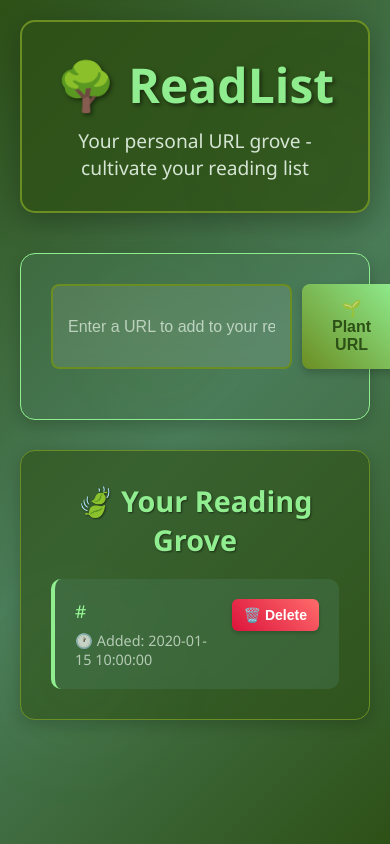
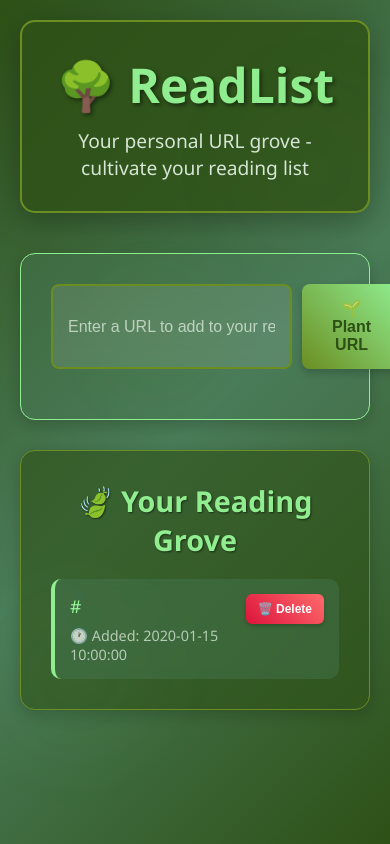
Before and after one commit to ridulfo/readlist, a FastAPI app: template templates/index.html in a window 390 px wide. Run offline with FastAPI, Linux system fonts and the light colour scheme; the template is opened without the code that fills it: most values are stand-ins (such as "Sample title", 1, 10 or a date in 2020).

Commit message:
make more mobile friendly

```diff
--- a/templates/index.html
+++ b/templates/index.html
@@ -124,25 +124,31 @@
 
         .url-item {
             background: rgba(74, 124, 89, 0.4);
-            padding: 20px;
+            padding: 15px;
             border-radius: 10px;
             border-left: 4px solid #90ee90;
             transition: all 0.3s ease;
             backdrop-filter: blur(5px);
             display: flex;
-            justify-content: space-between;
-            align-items: flex-start;
-            gap: 15px;
+            flex-direction: column;
+            gap: 12px;
         }
 
         .url-item:hover {
             background: rgba(74, 124, 89, 0.6);
-            transform: translateX(10px);
             box-shadow: 0 4px 12px rgba(0, 0, 0, 0.3);
         }
 
         .url-content {
             flex: 1;
+            min-width: 0;
+        }
+
+        .url-item-row {
+            display: flex;
+            justify-content: space-between;
+            align-items: flex-start;
+            gap: 10px;
         }
 
         .delete-btn {
@@ -152,17 +158,39 @@
             padding: 8px 12px;
             border-radius: 6px;
             cursor: pointer;
-            font-size: 14px;
+            font-size: 12px;
             font-weight: bold;
             transition: all 0.3s ease;
             box-shadow: 0 2px 4px rgba(0, 0, 0, 0.2);
             flex-shrink: 0;
+            white-space: nowrap;
         }
 
         .delete-btn:hover {
             background: linear-gradient(45deg, #ff6b6b, #ff8e8e);
             transform: translateY(-1px);
             box-shadow: 0 4px 8px rgba(0, 0, 0, 0.3);
+        }
+
+        @media (min-width: 768px) {
+            .url-item {
+                flex-direction: row;
+                align-items: flex-start;
+                padding: 20px;
+            }
+
+            .url-item:hover {
+                transform: translateX(10px);
+            }
+
+            .url-item-row {
+                flex-direction: column;
+                gap: 8px;
+            }
+
+            .delete-btn {
+                font-size: 14px;
+            }
         }
 
         .url-link {
@@ -258,6 +286,7 @@
                 <div class="url-list">
                     {% for url in urls %}
                         <div class="url-item">
+                            <div class="url-item-row">
                                 <div class="url-content">
                                     <a href="{{ url.url }}" target="_blank" class="url-link">{{ url.url }}</a>
                                     <div class="url-date">🕐 Added: {{ url.created_at }}</div>
@@ -266,6 +295,7 @@
                                     <input type="hidden" name="url_id" value="{{ url.id }}">
                                     <button type="submit" class="delete-btn" onclick="return confirm('Are you sure you want to delete this URL?')">🗑️ Delete</button>
                                 </form>
+                            </div>
                         </div>
                     {% endfor %}
                 </div>
```
Lines whose indentation alone changed are shown as unchanged.
